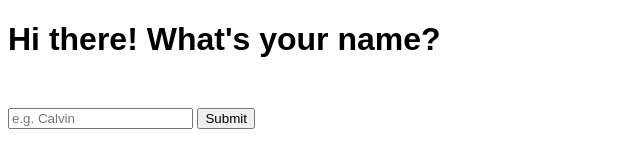
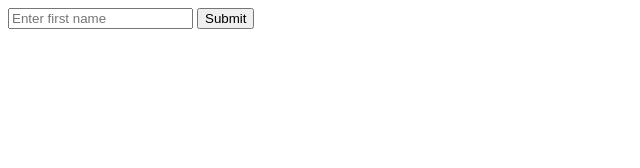
Before and after one commit to C-Rosehart/jQuery-practiveV4, a plain HTML site: page index.html in a window 1280 px wide. Shown: the whole page, without its empty margins (0-640 px from the left). Drawn offline with Linux system fonts and the light colour scheme.

Commit message:
2nd practicing done, going for three

```diff
--- a/index.css
+++ /dev/null
@@ -1,12 +0,0 @@
-body {
-  font-family: sans-serif;
-}
-
-form,
-.results {
-  margin-top: 50px;
-}
-
-label {
-  display: block;
-}
--- a/index.html
+++ b/index.html
@@ -1,7 +1,3 @@
-<!--
-A teammate of yours started working on the app below, but needs some help. First, they used all div tags, so there's no way of knowing what the content is. Re-structure the HTML with semantic tags. Second, this page is not accessible. Re-structure the HTML to make it work correctly for screen readers. Next, write a function that listens for the user to enter their first name in the form below, and generates a string with the reply, "It's so nice to meet you, [name]!" Finally, the string that's displayed should be centered horizontally, and all font on the page should be sans-serif.
--->
-
 <!DOCTYPE html>
 <html lang="en">
   <head>
@@ -9,17 +5,15 @@ A teammate of yours started working on the app below, but needs some help. First
     <meta name="viewport" content="width=device-width, initial-scale=1.0" />
     <meta http-equiv="X-UA-Compatible" content="ie=edge" />
     <title>Document</title>
-    <link href="index.css" rel="stylesheet" type="text/css" />
   </head>
-  <h1 class="heading">Hi there! What's your name?</h1>
   <body>
-    <div class="form">
-      <form id="js-form">
+    <div class="form-div">
+      <form class="js-form">
         <input
+          name="name-entry"
           type="text"
-          name="name-entry"
           id="name-id"
-          placeholder="e.g. Calvin"
+          placeholder="Enter first name"
           required
         />
         <button id="button" type="submit">Submit</button>
--- a/index.js
+++ b/index.js
@@ -1,5 +1,3 @@
-"use strict";
-
 function getFirstName() {
   console.log(document.getElementById("name-id").value);
   document
```
